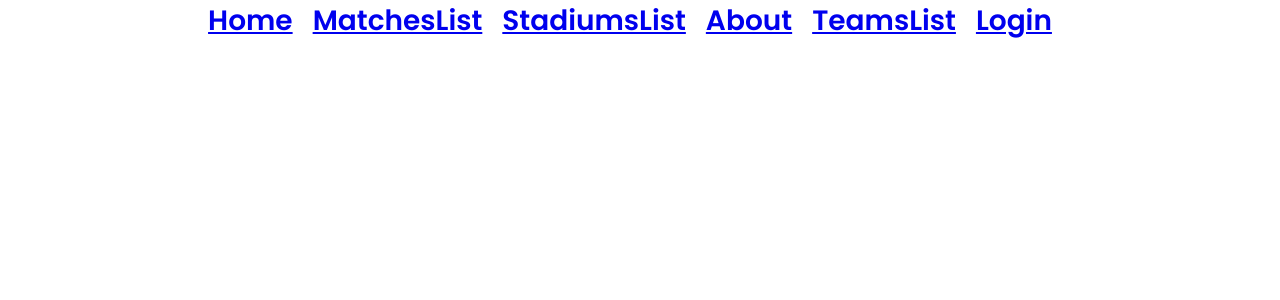
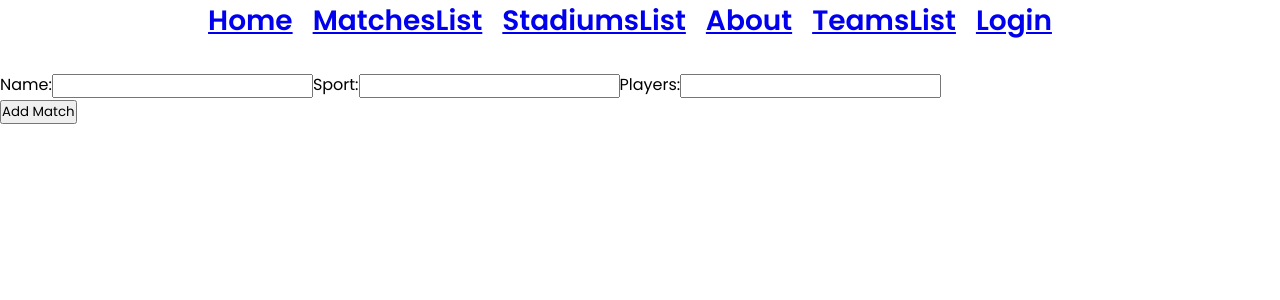
Before and after one commit to Ali000/Stadium, a React (Vite) app in the folder vite-project/: page /match/new in a window 1280 px wide. Shown: the top 300 px of the page. Built offline with nearby package versions, Linux system fonts and the light colour scheme.

Commit message:
started newmatchcard

```diff
--- a/vite-project/src/App.jsx
+++ b/vite-project/src/App.jsx
@@ -1,37 +1,37 @@
-import './App.css'
-import { useState, useEffect } from 'react'
-import { Route, Routes } from 'react-router-dom'
-import { CheckSession } from './services/Auth'
-import Nav from './components/Nav'
-import Home from './pages/Home'
-import MatchesList from './pages/MatchesList'
-import StadiumsList from './pages/StadiumsList'
-import About from './pages/About'
-import Login from './pages/Login'
-import Register from './pages/Register'
-import TeamsList from './pages/TeamsList'
-import Team from './pages/Team'
-import TeamUpdate from './pages/TeamUpdate'
-import AddTeam from './pages/AddTeam'
-import Stadium from './pages/Stadium'
-import StadiumUpdate from './pages/StadiumUpdate'
-import AddStadium from './pages/AddStadium'
+import "./App.css"
+import { useState, useEffect } from "react"
+import { Route, Routes } from "react-router-dom"
+import { CheckSession } from "./services/Auth"
+import Nav from "./components/Nav"
+import Home from "./pages/Home"
+import MatchesList from "./pages/MatchesList"
+import StadiumsList from "./pages/StadiumsList"
+import About from "./pages/About"
+import Login from "./pages/Login"
+import Register from "./pages/Register"
+import TeamsList from "./pages/TeamsList"
+import Team from "./pages/Team"
+import TeamUpdate from "./pages/TeamUpdate"
+import AddTeam from "./pages/AddTeam"
+import Stadium from "./pages/Stadium"
+import StadiumUpdate from "./pages/StadiumUpdate"
+import AddStadium from "./pages/AddStadium"
+import NewMatchCard from "./components/NewMatchCard"
 const App = () => {
   const [user, setUser] = useState(null)
 
   useEffect(() => {
-    const token = localStorage.getItem('token')
+    const token = localStorage.getItem("token")
     if (token) {
       checkToken()
     }
   }, [])
 
   const checkToken = async () => {
-    const user = await CheckSession();
+    const user = await CheckSession()
     if (user) {
-      setUser(user);
+      setUser(user)
     }
-
   }
 
   const handleLogOut = () => {
@@ -60,6 +60,7 @@ const App = () => {
           <Route path="/Stadium/:id" element={<Stadium />} />
           <Route path="/Stadium/Update/:id" element={<StadiumUpdate />} />
           <Route path="/Stadium/New" element={<AddStadium />} />
+          <Route path="/match/new" element={<NewMatchCard />} />
         </Routes>
       </main>
     </div>
--- a/vite-project/src/components/NewMatchCard.jsx
+++ b/vite-project/src/components/NewMatchCard.jsx
@@ -1,14 +1,45 @@
-import { useNavigate } from 'react-router-dom'
-const NewMatchCard=()=>{
+import { useNavigate } from "react-router-dom"
+const NewMatchCard = () => {
   const navigate = useNavigate()
-  const handleClick = () => {
-    navigate(`/Match/New`)
+  // navigate(`/Match/New`)
+  const handleClick = () => {}
+  // const handleSubmit = () => {}
+
+  let obj = {
+    name: "",
+    image: "",
   }
+
+  const handleChange = (e) => {
+    obj = {
+      ...obj,
+      [e.target.id]: e.target.value,
+    }
+  }
+
+  const handleSubmit = async (e) => {
+    e.preventDefault()
+    console.log(obj)
+    const response = await axios.post("http://localhost:3000/clowns", obj)
+    console.log(response)
+    navigate("/clowns")
+    e.target.reset()
+  }
+
   return (
-    <div onClick={handleClick}>
-      +
-    </div>
+    <form onSubmit={handleSubmit}>
+      <label htmlFor="name">Name:</label>
+      <input type="text" id="name" />
+      <label htmlFor="sport">Sport:</label>
+      <input type="text" id="sport" />
+      <label className="add-text" htmlFor="players">
+        Players:
+      </label>
+      <input type="text" id="players" />
+      <div className="flexa item">
+        <button type="submit">Add Match</button>
+      </div>
+    </form>
   )
-
 }
 export default NewMatchCard
--- a/vite-project/src/pages/MatchesList.jsx
+++ b/vite-project/src/pages/MatchesList.jsx
@@ -1,15 +1,15 @@
-import { useEffect, useRef, useState } from 'react'
-import Client from '../services/api'
-import Search from '../components/Search'
-import MatchCard from '../components/MatchCard'
-import NewMatchCard from '../components/NewMatchCard'
+import { useEffect, useRef, useState } from "react"
+import Client from "../services/api"
+import Search from "../components/Search"
+import MatchCard from "../components/MatchCard"
+import NewMatchCard from "../components/NewMatchCard"
 const MatchesList = () => {
   const searchRef = useRef(null)
   const [searchResults, setSearchResults] = useState([])
   const [matches, setMatches] = useState([])
   const [pressed, setPresssed] = useState(false)
   useEffect(() => {
-    Client.get('/matches')
+    Client.get("/matches")
       .then((response) => {
         setMatches(response.data)
       })
@@ -47,7 +47,6 @@ const MatchesList = () => {
           ))
         )}
       </div>
-      <NewMatchCard />
     </div>
   )
 }
--- a/vite-project/src/pages/Stadium.jsx
+++ b/vite-project/src/pages/Stadium.jsx
@@ -1,7 +1,7 @@
-import { useState, useEffect } from 'react'
-import { useNavigate, useParams } from 'react-router-dom'
-import Client from '../services/api'
-import Players from '../components/Players'
+import { useState, useEffect } from "react"
+import { useNavigate, useParams } from "react-router-dom"
+import Client from "../services/api"
+import Players from "../components/Players"
 const Stadium = () => {
   const navigate = useNavigate()
   const [stadiumDetails, setStadiumDetails] = useState({})
@@ -17,7 +17,7 @@ const Stadium = () => {
   }, [id])
   const handleDelete = () => {
     Client.delete(`/stadiums/${id}`, {}).then((response) => {
-      navigate('/StadiumsList')
+      navigate("/StadiumsList")
     })
   }
   const handleUpdate = () => {
@@ -34,6 +34,7 @@ const Stadium = () => {
           <div>
             <button onClick={handleDelete}>Delete</button>
             <button onClick={handleUpdate}>Update</button>
+            <NewMatchCard />
           </div>
         </div>
       ) : null}
```
